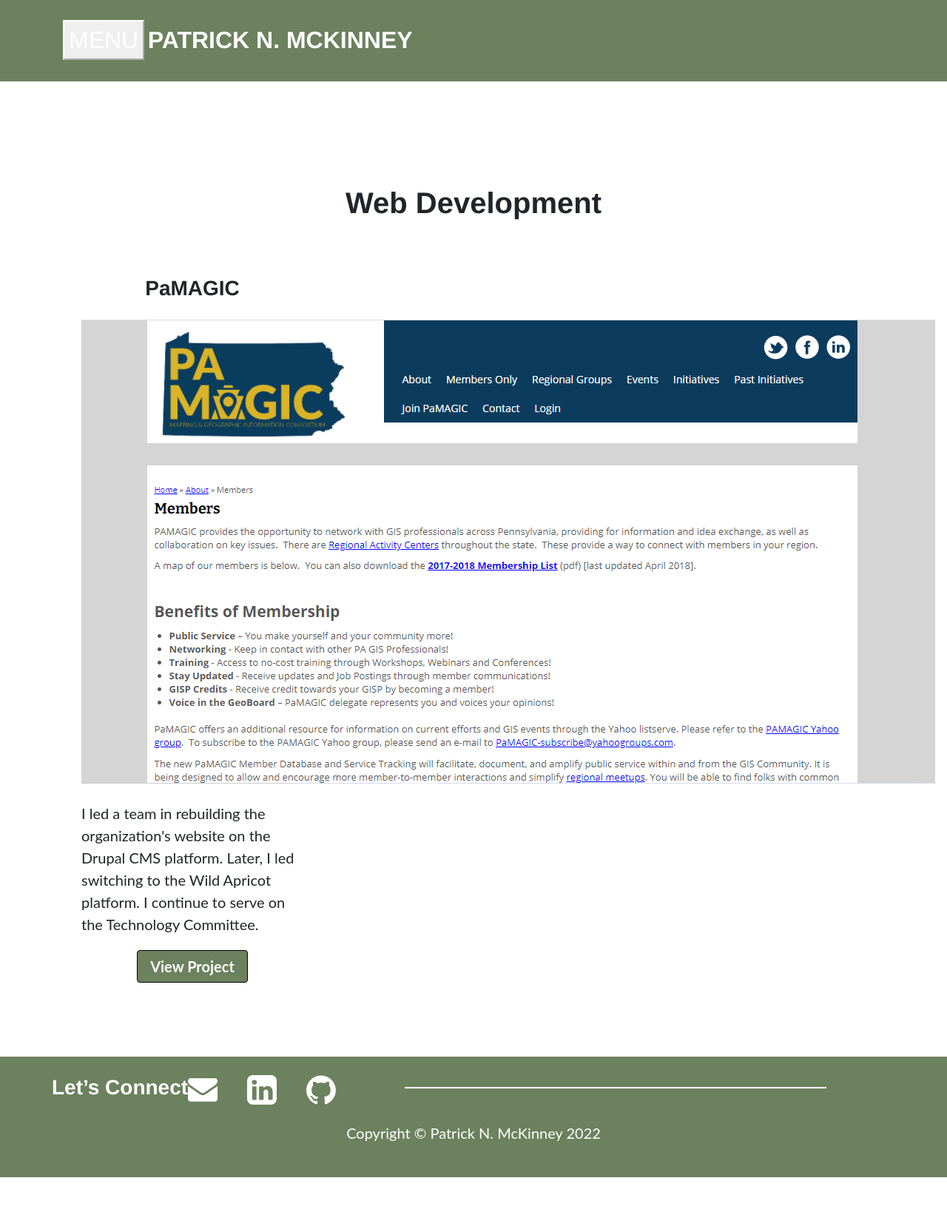
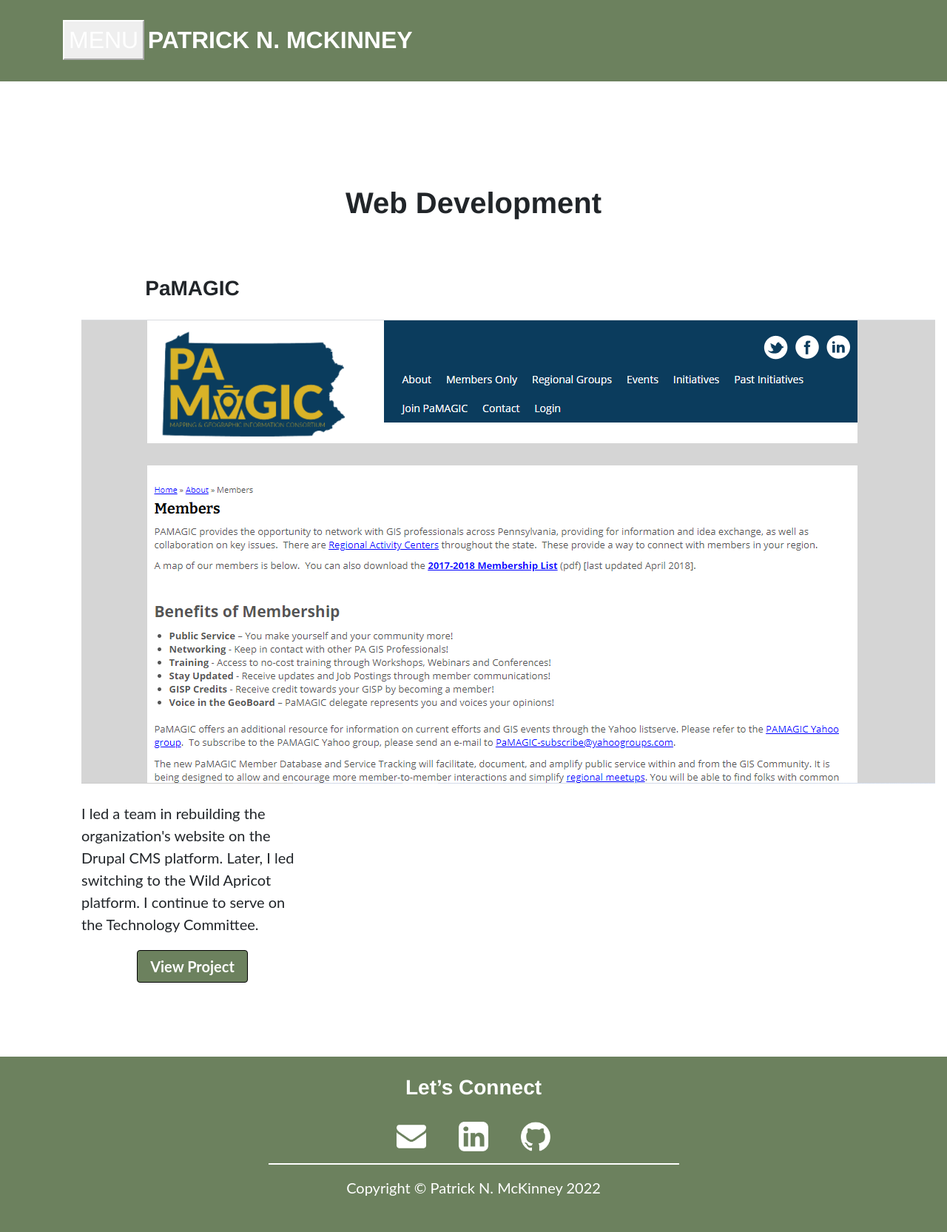
Before and after one commit to pmacMaps/website-live-test, a Jekyll site: the page built from portfolio_pages/web_development.md, in a window 1280 px wide. Shown: the whole page at 74% size. Built offline with Jekyll 4.4.1, drawn with Linux system fonts in a browser that asks for light colours; before the commit the page ends 1591 px from its top, so only the background shows below that.

Commit message:
fix column layout for footer

```diff
--- a/_includes/footer.html
+++ b/_includes/footer.html
@@ -2,8 +2,13 @@
 <footer class="text-center">
     <div class="footer-below">
         <div class="container">
+            <div class="row">
+                <div class="col">
+                    <h3>Let&#8217;s Connect</h3>
+                </div>
+            </div>
             <div class="row social-footer">
-                <h3>Let&#8217;s Connect</h3>
+                <div class="col">
                     <a href="#" data-toggle="modal" data-target="#emailModal"><img class="social-icon img-responsive" alt="icon representing an envelop for e-mail" loading="lazy" src="{{site.url}}/assets/images/email-icon-white.png" /></a>
 				    <span></span>
 				    <a href="https://www.linkedin.com/in/patricknmckinney" target="_blank"><img class="social-icon img-responsive" alt="icon representing the logo for LinkedIn" loading="lazy" src="{{site.url}}/assets/images/linkedin-icon-white.png" /></a>
@@ -11,8 +16,9 @@
 				    <a href="https://github.com/pmacMaps" target="_blank"><img class="social-icon img-responsive" alt="icon representing the logo for GitHub" loading="lazy" src="{{site.url}}/assets/images/github-icon-white.png" /></a>
 				    <hr />
                 </div>
+             </div>
          	 <div class="row">
-                <div class="col-lg-12">
+                <div class="col">
                     <p>Copyright &copy; Patrick N. McKinney 2022</p>
                 </div>
             </div>
```
Lines whose indentation alone changed are shown as unchanged.
